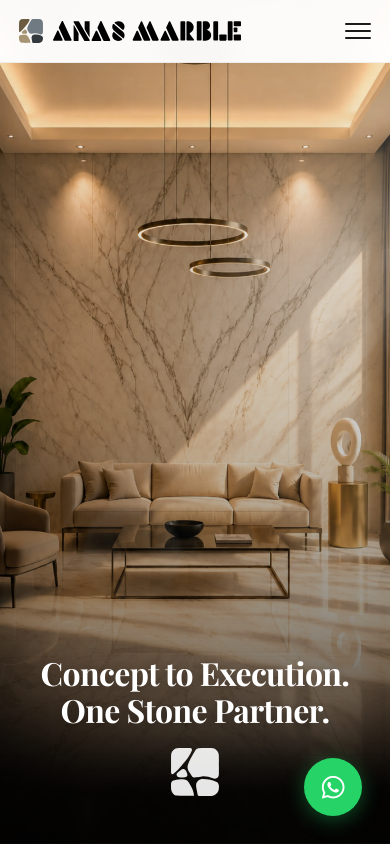
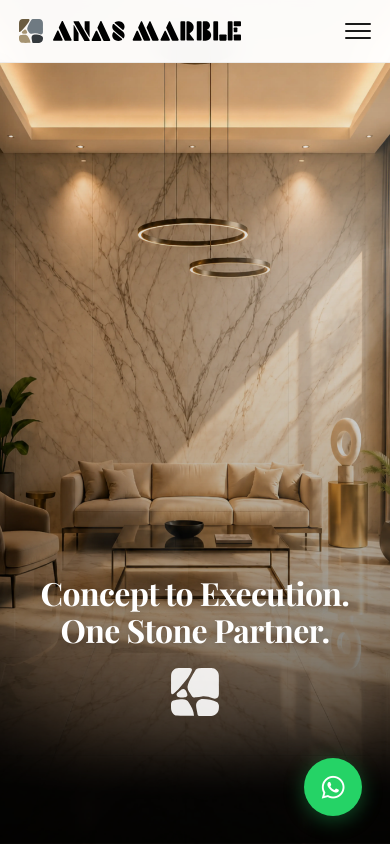
Before and after one commit to learning2codenowq/anas-marble, a website: page index.html in a window 390 px wide. Shown: the top 844 px of the page. Drawn offline with nearby package versions, Linux system fonts and the light colour scheme.

Commit message:
raised text and icon higher for hero images on mobile

```diff
--- a/css/style.css
+++ b/css/style.css
@@ -334,7 +334,7 @@
         justify-content: flex-end;
         position: absolute;
         inset: 0;
-        padding: 3rem 2rem;
+        padding: 0 2rem 8rem;
         background: linear-gradient(
             to top,
             rgba(0, 0, 0, 0.65) 0%,
```
